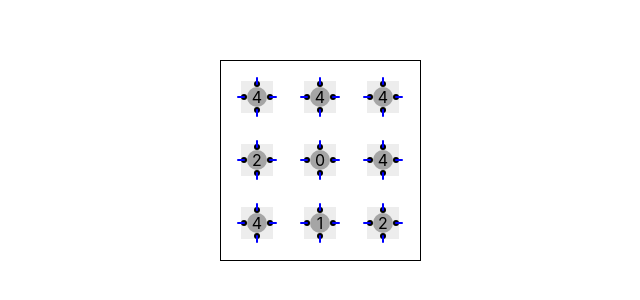
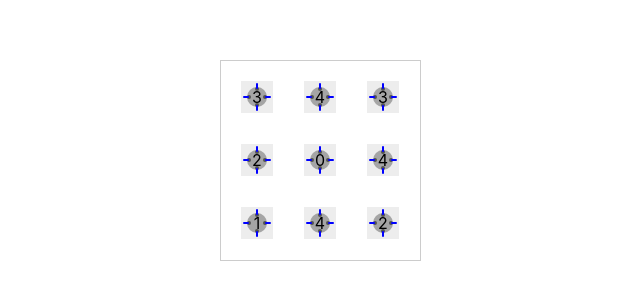
Before and after one commit to FaridSakhyzad/ig, a React (Create React App) app: page / in a window 1280 px wide. Shown: the part 240-540 px from the top of the page, without its empty margins (320-960 px from the left). Built offline with nearby package versions, Linux system fonts and the light colour scheme.

Commit message:
alpha 0.0.1 | Ballistics WIP

```diff
--- a/src/App.js
+++ b/src/App.js
@@ -1,4 +1,5 @@
 import './App.scss';
+import './Playground/Playground.scss';
 import './Components/Unit/Unit.scss';
 import './Components/Projectile/Projectile.scss';
 
--- a/src/App.scss
+++ b/src/App.scss
@@ -6,27 +6,3 @@
   align-items: center;
   flex-direction: column;
 }
-
-.field {
-  margin: auto;
-  padding: 20px;
-  outline: 1px solid #000000;
-  position: relative;
-}
-
-.unitsLayer {
-  display: grid;
-  grid-template-rows: 33px 33px 33px;
-  grid-template-columns: 33px 33px 33px;
-  grid-row-gap: 30px;
-  grid-column-gap: 30px;
-}
-
-.projectileLayer {
-  position: absolute;
-  left: 0;
-  top: 0;
-  width: 0;
-  height: 0;
-  z-index: 5;
-}
--- a/src/Components/Projectile/Projectile.jsx
+++ b/src/Components/Projectile/Projectile.jsx
@@ -9,7 +9,7 @@ const Projectile = (props) => {
     left,
     angle,
     parentId,
-    speed,
+    moveDelay,
     units,
     unitsMap,
     fieldInfo,
@@ -40,11 +40,17 @@ const Projectile = (props) => {
     return { coordinateX: coordinateX + newCoordinateX, coordinateY: coordinateY - newCoordinateY }
   }
 
-  const launchProjectile = ({ coordinateX, coordinateY }, stepsToMake, currentStep = 0 ) => {
+  const launchProjectile = (coordinateX, coordinateY, stepsToMake, currentStep = 0 ) => {
+    const { projectileStatus } = projectileState;
     const { coordinateX: currentX, coordinateY: currentY } = calculateNewCoords(coordinateX, coordinateY)
 
     if (currentStep >= stepsToMake) {
       console.log('Stopped by Steps Limit', id);
+      return;
+    }
+
+    if (projectileStatus === 'impact') {
+      console.log('RE Launch Prevented');
       return;
     }
 
@@ -80,8 +86,8 @@ const Projectile = (props) => {
 
       setProjectileState({ projectileX: currentX, projectileY: currentY, projectileStatus: 'inFlight' });
 
-      launchProjectile({ coordinateX: currentX, coordinateY: currentY }, stepsToMake, currentStep);
-    }, speed);
+      launchProjectile(currentX, currentY, stepsToMake, currentStep);
+    }, moveDelay);
   };
 
   const findIntersection = (rectangle, circle) => {
@@ -177,11 +183,14 @@ const Projectile = (props) => {
   }
 
   useEffect(() => {
-    if (projectileStatus !== 'rest') {
+    const { projectileStatus } = projectileState;
+
+    if (projectileStatus !== 'rest' || projectileStatus === 'impact') {
       return;
     }
 
-    launchProjectile({ coordinateX: left, coordinateY: top }, 200);
+    console.log(`Launch Projectile. ID ${id}. Status ${projectileStatus}`);
+    launchProjectile(left, top, 200);
   });
 
   const { projectileX, projectileY, projectileStatus } = projectileState;
--- a/src/Components/Projectile/Projectile.scss
+++ b/src/Components/Projectile/Projectile.scss
@@ -1,18 +1,20 @@
 :root {
-  --projectile-hitBox--width: 2px;
-  --projectile-hitBox--height: 12px;
+  --projectile-hitBox--width: 4px;
+  --projectile-hitBox--height: 8px;
 
-  --projectile-image--width: 2px;
-  --projectile-image--height: 12px;
+  --projectile-image--width: 4px;
+  --projectile-image--height: 8px;
+
+  --projectile-explosion--radius: 5px;
 }
 
 @media screen and (min-width: 375px) {
   :root {
-    --projectile-hitBox--width: 2px;
-    --projectile-hitBox--height: 12px;
+    --projectile-hitBox--width: 4px;
+    --projectile-hitBox--height: 8px;
 
     --projectile-image--width: 4px;
-    --projectile-image--height: 12px;
+    --projectile-image--height: 8px;
   }
 }
 
@@ -52,14 +54,12 @@
 }
 
 .projectile-explosion {
-  width: 20px;
-  height: 20px;
+  width: calc(var(--projectile-explosion--radius) * 2);
+  min-width: calc(var(--projectile-explosion--radius) * 2);
+  height: calc(var(--projectile-explosion--radius) * 2);
+  min-height: calc(var(--projectile-explosion--radius) * 2);
   position: absolute;
-  left: 0;
-  top: 0;
-  right: 0;
-  bottom: 0;
-  margin: auto -10px;
+  margin: auto;
   border-radius: 50%;
   background: red;
   animation: explosion 0.3s ease;
--- a/src/Components/Unit/Unit.scss
+++ b/src/Components/Unit/Unit.scss
@@ -37,16 +37,16 @@
 }
 
 .turret {
-  width: 6px;
-  height: 6px;
+  width: 4px;
+  height: 4px;
   position: absolute;
-  background: black;
+  background: rgba(0, 0, 0, 0.5);
   margin: auto;
   transform-origin: center;
   border-radius: 3px;
 
   &.turret1 {
-    top: 0;
+    top: calc(50% - 10px);
     left: 0;
     right: 0;
   }
@@ -54,11 +54,11 @@
   &.turret2 {
     top: 0;
     bottom: 0;
-    right: 0;
+    right: calc(50% - 10px);
   }
 
   &.turret3 {
-    bottom: 0;
+    bottom: calc(50% - 10px);
     left: 0;
     right: 0;
   }
@@ -66,13 +66,13 @@
   &.turret4 {
     top: 0;
     bottom: 0;
-    left: 0;
+    left: calc(50% - 10px);
   }
 }
 
 .weapon {
   width: 2px;
-  height: 8px;
+  height: 6px;
   background: blue;
   position: absolute;
   bottom: 2px;
--- /dev/null
+++ b/src/Playground/Playground.scss
@@ -0,0 +1,23 @@
+.field {
+  margin: auto;
+  padding: 20px;
+  outline: 1px solid rgba(0, 0, 0, 0.2);
+  position: relative;
+}
+
+.unitsLayer {
+  display: grid;
+  grid-template-rows: 33px 33px 33px;
+  grid-template-columns: 33px 33px 33px;
+  grid-row-gap: 30px;
+  grid-column-gap: 30px;
+}
+
+.projectileLayer {
+  position: absolute;
+  left: 0;
+  top: 0;
+  width: 0;
+  height: 0;
+  z-index: 5;
+}
--- a/src/Playground/index.jsx
+++ b/src/Playground/index.jsx
@@ -1,14 +1,20 @@
-import React, {useEffect, useRef, useState} from 'react';
+import React, {useEffect, useState} from 'react';
 import Projectile from '../Components/Projectile/Projectile';
 import Unit from '../Components/Unit/Unit';
 
-const PROJECTILE_SPEED = 50; //ms per pixel
+const PROJECTILE_MOVE_DELAY = 25; //ms per pixel
+const UNIT_MIN_VALUE = 0;
+const UNIT_MAX_VALUE = 4;
 
-const Playground = () => {
-  const [ units, setUnits ] = useState([
-    {
+const MOCK_UNITS = ((m, n) => {
+  const result = [];
+
+  for (let i = 0; i < m * n; i++) {
+    result.push({
       id: Math.random().toString(16).substring(2),
-      value: 4,
+      minValue: UNIT_MIN_VALUE,
+      maxValue: UNIT_MAX_VALUE,
+      value: Math.floor(Math.random() * (UNIT_MAX_VALUE - UNIT_MIN_VALUE + 1) + UNIT_MIN_VALUE),
       turrets: [
         {
           name: 'turret1',
@@ -27,184 +33,16 @@ const Playground = () => {
           angle: 270,
         }
       ],
-    },
-    {
-      id: Math.random().toString(16).substring(2),
-      value: 4,
-      turrets: [
-        {
-          name: 'turret1',
-          angle: 0,
-        },
-        {
-          name: 'turret2',
-          angle: 90,
-        },
-        {
-          name: 'turret3',
-          angle: 180,
-        },
-        {
-          name: 'turret4',
-          angle: 270,
-        }
-      ],
-    },
-    {
-      id: Math.random().toString(16).substring(2),
-      value: 4,
-      turrets: [
-        {
-          name: 'turret1',
-          angle: 0,
-        },
-        {
-          name: 'turret2',
-          angle: 90,
-        },
-        {
-          name: 'turret3',
-          angle: 180,
-        },
-        {
-          name: 'turret4',
-          angle: 270,
-        }
-      ],
-    },
-    {
-      id: Math.random().toString(16).substring(2),
-      value: 2,
-      turrets: [
-        {
-          name: 'turret1',
-          angle: 0,
-        },
-        {
-          name: 'turret2',
-          angle: 90,
-        },
-        {
-          name: 'turret3',
-          angle: 180,
-        },
-        {
-          name: 'turret4',
-          angle: 270,
-        }
-      ],
-    },
-    {
-      id: Math.random().toString(16).substring(2),
-      value: 0,
-      turrets: [
-        {
-          name: 'turret1',
-          angle: 0,
-        },
-        {
-          name: 'turret2',
-          angle: 90,
-        },
-        {
-          name: 'turret3',
-          angle: 180,
-        },
-        {
-          name: 'turret4',
-          angle: 270,
-        }
-      ],
-    },
-    {
-      id: Math.random().toString(16).substring(2),
-      value: 4,
-      turrets: [
-        {
-          name: 'turret1',
-          angle: 0,
-        },
-        {
-          name: 'turret2',
-          angle: 90,
-        },
-        {
-          name: 'turret3',
-          angle: 180,
-        },
-        {
-          name: 'turret4',
-          angle: 270,
-        }
-      ],
-    },
-    {
-      id: Math.random().toString(16).substring(2),
-      value: 4,
-      turrets: [
-        {
-          name: 'turret1',
-          angle: 0,
-        },
-        {
-          name: 'turret2',
-          angle: 90,
-        },
-        {
-          name: 'turret3',
-          angle: 180,
-        },
-        {
-          name: 'turret4',
-          angle: 270,
-        }
-      ],
-    },
-    {
-      id: Math.random().toString(16).substring(2),
-      value: 1,
-      turrets: [
-        {
-          name: 'turret1',
-          angle: 0,
-        },
-        {
-          name: 'turret2',
-          angle: 90,
-        },
-        {
-          name: 'turret3',
-          angle: 180,
-        },
-        {
-          name: 'turret4',
-          angle: 270,
-        }
-      ],
-    },
-    {
-      id: Math.random().toString(16).substring(2),
-      value: 2,
-      turrets: [
-        {
-          name: 'turret1',
-          angle: 0,
-        },
-        {
-          name: 'turret2',
-          angle: 90,
-        },
-        {
-          name: 'turret3',
-          angle: 180,
-        },
-        {
-          name: 'turret4',
-          angle: 270,
-        }
-      ],
-    },
-  ]);
+    });
+  }
+
+  return result;
+})(3, 3)
+
+console.log(MOCK_UNITS);
+
+const Playground = () => {
+  const [ units, setUnits ] = useState(MOCK_UNITS);
 
   const [ projectiles, setProjectiles ] = useState(new Map());
 
@@ -244,8 +82,8 @@ const Playground = () => {
     })
   }
 
-  const dischargeAllTurrets = (unitId, unitsMap, fieldTop, fieldLeft) => {
-    const unitIndex = units.findIndex(unit => (unit.id === unitId));
+  const dischargeAllTurrets = (parentId, unitsMap, fieldTop, fieldLeft) => {
+    const unitIndex = units.findIndex(unit => (unit.id === parentId));
 
     const { turrets } = unitsMap[unitIndex];
 
@@ -259,10 +97,11 @@ const Playground = () => {
         top: gunpointTop - fieldTop,
         left: gunpointLeft - fieldLeft,
         angle,
-        parentId: unitId
+        parentId
       })
     })
 
+    console.log('dischargeAllTurrets', projectiles.size);
     setProjectiles(new Map(projectiles));
   }
 
@@ -270,13 +109,15 @@ const Playground = () => {
     const unitIndex = units.findIndex(unit => (unit.id === unitId));
 
     const newUnits = [ ...units ];
-    const { value } = newUnits[unitIndex];
+    const { value, maxValue, minValue } = newUnits[unitIndex];
 
     let newValue;
 
-    if (value >= 4) {
+    console.log(maxValue)
+
+    if (value >= maxValue) {
       onValueExceed();
-      newValue = 0;
+      newValue = minValue;
     } else {
       newValue = 1 + value;
     }
@@ -287,6 +128,9 @@ const Playground = () => {
   }
 
   const onClick = (e, unitId) => {
+    projectiles.clear();
+    setProjectiles(new Map(projectiles));
+
     const { top: fieldTop, left: fieldLeft, width: fieldWidth, height: fieldHeight } = document.querySelector('#field').getBoundingClientRect();
 
     const fieldInfo = { fieldTop, fieldLeft, fieldWidth, fieldHeight };
@@ -301,25 +145,30 @@ const Playground = () => {
   }
 
   const onOutOfFiled = (projectileId) => {
-    projectiles.delete(projectileId);
-    setProjectiles(new Map(projectiles));
+    //projectiles.delete(projectileId);
+    //setProjectiles(new Map(projectiles));
 
-    console.log('Out of field projectiles', projectiles);
+    console.log(`Out of field. Projectile Id: ${projectileId}. Projectiles`, projectiles);
+    console.log('\n\n');
   }
 
   const onImpact = (projectileId, impactedUnitId) => {
-    projectiles.delete(projectileId);
-    setProjectiles(new Map(projectiles));
+    //projectiles.delete(projectileId);
+    //setProjectiles(new Map(projectiles));
 
     const { fieldTop, fieldLeft } = fieldInfo;
+
+    console.log('impactedUnitId', impactedUnitId);
+    console.log(`Impact! Projectile Id ${projectileId} Projectiles:`, projectiles);
 
     increaseUnitValue(impactedUnitId, () => {
       dischargeAllTurrets(impactedUnitId, unitsMap, fieldTop, fieldLeft);
     });
+  }
 
-    console.log('impactedUnitId', impactedUnitId);
-    console.log('Impact projectiles', projectiles);
-  }
+  useEffect(() => {
+    console.log('USE EFFECT');
+  });
 
   return (
     <div className="field" id="field">
@@ -333,7 +182,7 @@ const Playground = () => {
               left={left}
               angle={angle}
               parentId={parentId}
-              speed={PROJECTILE_SPEED}
+              moveDelay={PROJECTILE_MOVE_DELAY}
               units={units}
               unitsMap={unitsMap}
               fieldInfo={fieldInfo}
@@ -344,7 +193,7 @@ const Playground = () => {
         </div>
       )}
       <div className="unitsLayer">
-        {units.map(({ turrets, value, id }, unitIndex) => (
+        {units.map(({ turrets, value, id }) => (
           <Unit
             key={id}
             id={id}
```
